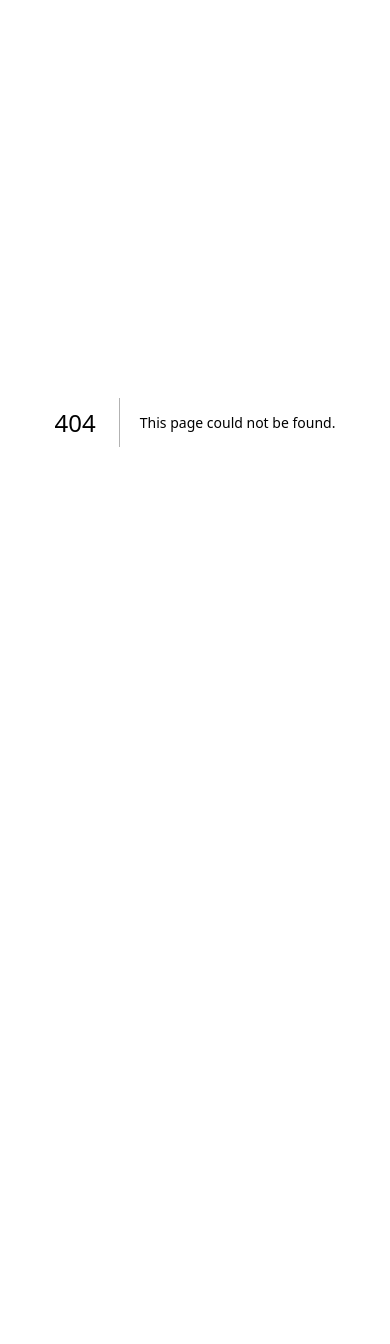
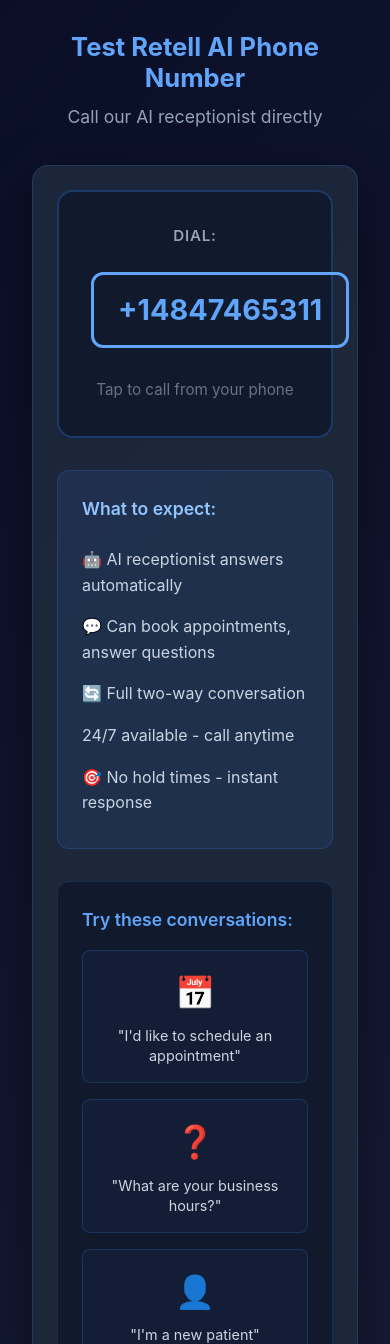
Before and after one commit to kappapogu/ai-receptionist-saas, a Next.js app: page /phone in a window 390 px wide. Before the commit this address had no page. Shown: the top 1344 px of the page. Before the commit the page ends 844 px from the top, so only its background shows below. Built offline with nearby package versions, Linux system fonts and the light colour scheme.

Commit message:
Add phone number test page
- Dedicated page at /phone for testing the Retell number
- Click to call +1-484-746-5311 directly
- Call timer and status display
- Suggestions for conversation starters
- Link to browser demo alternative
- Clean, simple UI focused on the phone number

```diff
--- /dev/null
+++ b/app/phone/page.jsx
@@ -0,0 +1,118 @@
+'use client';
+
+import { useState } from 'react';
+import styles from './phone.module.css';
+
+export default function PhoneTestPage() {
+  const [callTime, setCallTime] = useState(0);
+  const [isCalling, setIsCalling] = useState(false);
+
+  const phoneNumber = '+14847465311';
+
+  const handleCallClick = () => {
+    setIsCalling(true);
+    setCallTime(0);
+
+    // Timer for call duration
+    const timer = setInterval(() => {
+      setCallTime((prev) => prev + 1);
+    }, 1000);
+
+    // Stop timer after 2 minutes (just for display)
+    setTimeout(() => {
+      clearInterval(timer);
+    }, 120000);
+
+    // Simulate ending call after 2 mins
+    setTimeout(() => {
+      setIsCalling(false);
+      setCallTime(0);
+    }, 120000);
+  };
+
+  const formatTime = (seconds) => {
+    const mins = Math.floor(seconds / 60);
+    const secs = seconds % 60;
+    return `${mins}:${secs.toString().padStart(2, '0')}`;
+  };
+
+  return (
+    <div className={styles.container}>
+      <div className={styles.outer}>
+        <div className={styles.header}>
+          <h1 className={styles.title}>Test Retell AI Phone Number</h1>
+          <p className={styles.subtitle}>Call our AI receptionist directly</p>
+        </div>
+
+        <div className={styles.card}>
+          <div className={styles.phoneDisplay}>
+            <span className={styles.label}>Dial:</span>
+            <a
+              href={`tel:${phoneNumber}`}
+              onClick={handleCallClick}
+              className={`${styles.phoneNumber} ${isCalling ? styles.calling : ''}`}
+            >
+              {phoneNumber}
+            </a>
+            <p className={styles.description}>Tap to call from your phone</p>
+          </div>
+
+          {isCalling && (
+            <div className={styles.callActive}>
+              <div className={styles.callTimer}>
+                <span>📞 In Call</span>
+                <span className={styles.time}>{formatTime(callTime)}</span>
+              </div>
+              <p className={styles.callStatus}>You're speaking with the AI receptionist...</p>
+            </div>
+          )}
+
+          <div className={styles.info}>
+            <h3>What to expect:</h3>
+            <ul>
+              <li>🤖 AI receptionist answers automatically</li>
+              <li>💬 Can book appointments, answer questions</li>
+              <li>🔄 Full two-way conversation</li>
+              <li>24/7 available - call anytime</li>
+              <li>🎯 No hold times - instant response</li>
+            </ul>
+          </div>
+
+          <div className={styles.features}>
+            <h3>Try these conversations:</h3>
+            <div className={styles.featureList}>
+              <div className={styles.feature}>
+                <span className={styles.icon}>📅</span>
+                <p>"I'd like to schedule an appointment"</p>
+              </div>
+              <div className={styles.feature}>
+                <span className={styles.icon}>❓</span>
+                <p>"What are your business hours?"</p>
+              </div>
+              <div className={styles.feature}>
+                <span className={styles.icon}>👤</span>
+                <p>"I'm a new patient"</p>
+              </div>
+              <div className={styles.feature}>
+                <span className={styles.icon}>🏥</span>
+                <p>"What services do you offer?"</p>
+              </div>
+            </div>
+          </div>
+
+          <div className={styles.browser}>
+            <p>💡 Want to test in your browser instead?</p>
+            <a href="/call" className={styles.browserLink}>
+              Go to Browser Demo →
+            </a>
+          </div>
+        </div>
+
+        <div className={styles.footer}>
+          <p>Phone Number: <strong>{phoneNumber}</strong></p>
+          <p>Status: <strong className={styles.active}>🟢 Active</strong></p>
+        </div>
+      </div>
+    </div>
+  );
+}
--- /dev/null
+++ b/app/phone/phone.module.css
@@ -0,0 +1,271 @@
+.container {
+  min-height: 100vh;
+  background: linear-gradient(135deg, #0a0e27 0%, #1a1f3a 100%);
+  display: flex;
+  align-items: center;
+  justify-content: center;
+  padding: 2rem;
+  font-family: -apple-system, BlinkMacSystemFont, 'Segoe UI', Roboto, sans-serif;
+}
+
+.outer {
+  width: 100%;
+  max-width: 700px;
+}
+
+.header {
+  text-align: center;
+  margin-bottom: 2rem;
+}
+
+.title {
+  color: #60a5fa;
+  font-size: 2.2rem;
+  font-weight: 700;
+  margin: 0;
+  line-height: 1.2;
+}
+
+.subtitle {
+  color: #94a3b8;
+  font-size: 1.1rem;
+  margin: 0.5rem 0 0 0;
+}
+
+.card {
+  background: rgba(30, 41, 59, 0.95);
+  border: 1px solid rgba(59, 130, 246, 0.2);
+  border-radius: 1rem;
+  padding: 2.5rem;
+  box-shadow: 0 20px 60px rgba(0, 0, 0, 0.4);
+}
+
+.phoneDisplay {
+  text-align: center;
+  margin-bottom: 2rem;
+  padding: 2rem;
+  background: rgba(15, 23, 42, 0.8);
+  border: 2px solid rgba(59, 130, 246, 0.3);
+  border-radius: 1rem;
+}
+
+.label {
+  color: #94a3b8;
+  font-size: 0.95rem;
+  display: block;
+  margin-bottom: 0.5rem;
+  text-transform: uppercase;
+  letter-spacing: 0.05em;
+  font-weight: 600;
+}
+
+.phoneNumber {
+  display: inline-block;
+  color: #60a5fa;
+  font-size: 2.5rem;
+  font-weight: 700;
+  text-decoration: none;
+  padding: 1rem 2rem;
+  border: 3px solid #60a5fa;
+  border-radius: 0.75rem;
+  transition: all 0.3s ease;
+  margin: 1rem 0;
+  cursor: pointer;
+}
+
+.phoneNumber:hover {
+  background: rgba(96, 165, 250, 0.1);
+  color: #93c5fd;
+  border-color: #93c5fd;
+  box-shadow: 0 0 30px rgba(96, 165, 250, 0.3);
+  transform: scale(1.05);
+}
+
+.phoneNumber.calling {
+  background: rgba(239, 68, 68, 0.1);
+  border-color: #f87171;
+  color: #fca5a5;
+  animation: pulse-red 1s ease-in-out infinite;
+}
+
+@keyframes pulse-red {
+  0%, 100% {
+    box-shadow: 0 0 20px rgba(239, 68, 68, 0.2);
+  }
+  50% {
+    box-shadow: 0 0 40px rgba(239, 68, 68, 0.4);
+  }
+}
+
+.description {
+  color: #64748b;
+  font-size: 0.95rem;
+  margin: 0.75rem 0 0 0;
+}
+
+.callActive {
+  background: rgba(16, 185, 129, 0.1);
+  border: 1px solid rgba(16, 185, 129, 0.3);
+  border-radius: 0.75rem;
+  padding: 1.5rem;
+  margin-bottom: 2rem;
+  text-align: center;
+}
+
+.callTimer {
+  display: flex;
+  justify-content: center;
+  align-items: center;
+  gap: 1rem;
+  color: #6ee7b7;
+  font-size: 1.2rem;
+  font-weight: 600;
+  margin-bottom: 0.75rem;
+}
+
+.time {
+  background: rgba(16, 185, 129, 0.2);
+  padding: 0.5rem 1rem;
+  border-radius: 0.5rem;
+  font-family: 'Courier New', monospace;
+  color: #86efac;
+}
+
+.callStatus {
+  color: #a7f3d0;
+  margin: 0;
+  font-size: 0.95rem;
+}
+
+.info {
+  background: rgba(59, 130, 246, 0.1);
+  border: 1px solid rgba(59, 130, 246, 0.2);
+  border-radius: 0.75rem;
+  padding: 1.5rem;
+  margin-bottom: 2rem;
+}
+
+.info h3 {
+  color: #93c5fd;
+  margin: 0 0 1rem 0;
+  font-size: 1.1rem;
+}
+
+.info ul {
+  list-style: none;
+  padding: 0;
+  margin: 0;
+}
+
+.info li {
+  color: #cbd5e1;
+  padding: 0.5rem 0;
+  line-height: 1.6;
+}
+
+.features {
+  background: rgba(15, 23, 42, 0.8);
+  border: 1px solid rgba(59, 130, 246, 0.2);
+  border-radius: 0.75rem;
+  padding: 1.5rem;
+  margin-bottom: 2rem;
+}
+
+.features h3 {
+  color: #60a5fa;
+  margin: 0 0 1rem 0;
+  font-size: 1.1rem;
+}
+
+.featureList {
+  display: grid;
+  grid-template-columns: repeat(auto-fit, minmax(150px, 1fr));
+  gap: 1rem;
+}
+
+.feature {
+  background: rgba(59, 130, 246, 0.05);
+  border: 1px solid rgba(59, 130, 246, 0.2);
+  border-radius: 0.5rem;
+  padding: 1rem;
+  text-align: center;
+}
+
+.icon {
+  font-size: 2rem;
+  display: block;
+  margin-bottom: 0.5rem;
+}
+
+.feature p {
+  color: #cbd5e1;
+  font-size: 0.9rem;
+  margin: 0;
+  line-height: 1.4;
+}
+
+.browser {
+  background: rgba(168, 85, 247, 0.1);
+  border: 1px solid rgba(168, 85, 247, 0.3);
+  border-radius: 0.75rem;
+  padding: 1.5rem;
+  text-align: center;
+  margin-bottom: 2rem;
+}
+
+.browser p {
+  color: #cbd5e1;
+  margin: 0 0 1rem 0;
+}
+
+.browserLink {
+  display: inline-block;
+  padding: 0.75rem 1.5rem;
+  background: rgba(168, 85, 247, 0.2);
+  border: 1px solid rgba(168, 85, 247, 0.5);
+  color: #d8b4fe;
+  text-decoration: none;
+  border-radius: 0.5rem;
+  transition: all 0.3s ease;
+}
+
+.browserLink:hover {
+  background: rgba(168, 85, 247, 0.3);
+  border-color: #d8b4fe;
+}
+
+.footer {
+  text-align: center;
+  margin-top: 2rem;
+  padding-top: 2rem;
+  border-top: 1px solid rgba(59, 130, 246, 0.2);
+  color: #94a3b8;
+  font-size: 0.95rem;
+}
+
+.footer p {
+  margin: 0.5rem 0;
+}
+
+.active {
+  color: #10b981;
+}
+
+@media (max-width: 640px) {
+  .card {
+    padding: 1.5rem;
+  }
+
+  .title {
+    font-size: 1.6rem;
+  }
+
+  .phoneNumber {
+    font-size: 1.8rem;
+    padding: 0.75rem 1.5rem;
+  }
+
+  .featureList {
+    grid-template-columns: 1fr;
+  }
+}
```
